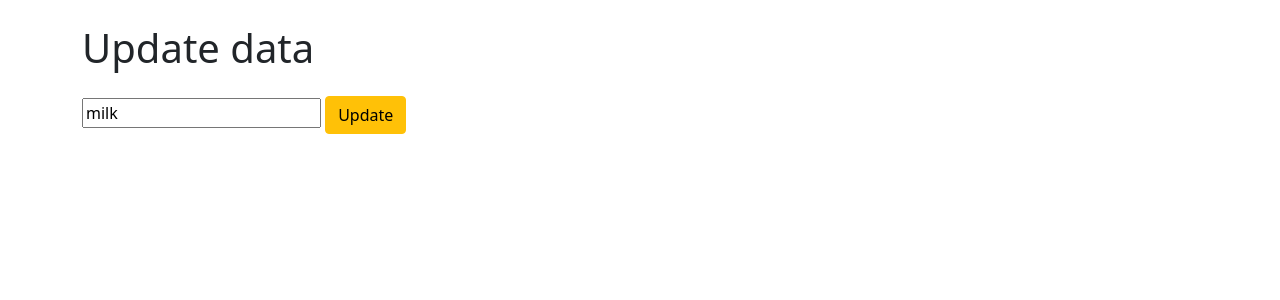
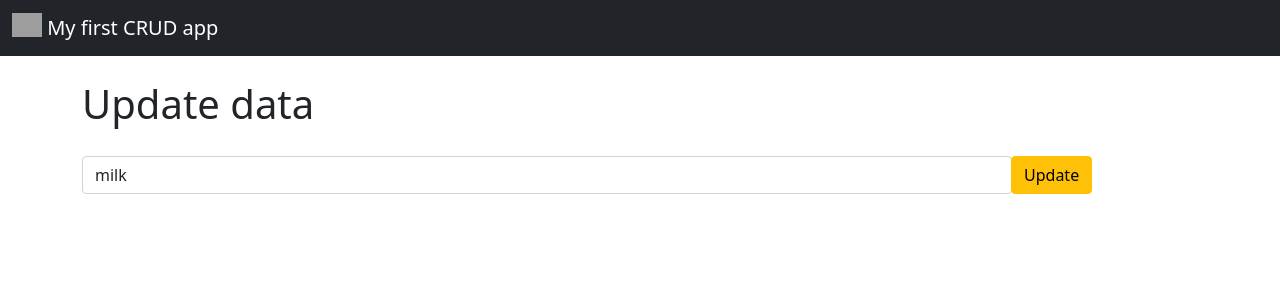
Before and after one commit to 100ballovby/CRUD_app_9A, a Flask app: page /update/1 in a window 1280 px wide. Shown: the top 300 px of the page. Run offline with Flask 2, Linux system fonts and the light colour scheme; data comes from the database, SQL or seed files in the repository; both versions use the stored data as it was after the commit; grey boxes are pictures that could not be loaded.

Commit message:
Finishing CRUD app🐞

```diff
--- a/templates/base.html
+++ b/templates/base.html
@@ -17,6 +17,16 @@
 </head>
 <body>
 
+<!-- Image and text -->
+<nav class="navbar navbar-dark bg-dark">
+  <div class="container-fluid">
+    <a class="navbar-brand" href="{{ url_for('index') }}">
+      <img src="/docs/5.0/assets/brand/bootstrap-logo.svg" alt="" width="30" height="24" class="d-inline-block align-top">
+      My first CRUD app
+    </a>
+  </div>
+</nav>
+
 {% block content %}
 {% endblock %}
 
--- a/templates/index.html
+++ b/templates/index.html
@@ -1,9 +1,11 @@
 {% extends 'base.html' %}
 
 {% block content %}
-    <h1>Index</h1>
-    <p>I'm providing the content block in base.html</p>
     <div class="container">
+
+        <h1>Index</h1>
+        <p>I'm providing the content block in base.html</p>
+
 
         {% if items|length < 1 %}
             <p>There is nothing to show! Please, add an item!</p>
--- a/templates/snippets/form.html
+++ b/templates/snippets/form.html
@@ -1,7 +1,6 @@
 <form action="/" method="POST">
-    <div class="form-row">
+    <div class="input-group">
         <div class="col-sm-10 my-1">
-            <label for="newStuff" class="sr-only">New stuff:</label> <!-- подпись к полю -->
             <input type="text" name="name" id="newStuff" class="form-control" placeholder="Enter new stuff"> <!-- само поле для ввода -->
         </div>
         <div class="col-sm-2 my-1">
--- a/templates/snippets/update_form.html
+++ b/templates/snippets/update_form.html
@@ -3,10 +3,14 @@
     <h1 class="my-4">Update data</h1>
 
     <form action="/update/{{ grocery.id }}" method="POST">
-
-        <input type="text" name="name" id="newStuff" value="{{ grocery.name }}"> <!-- само поле для ввода -->
-        <button type="submit" class="btn btn-warning">Update</button>
-
+        <div class="input-group">
+            <div class="col-sm-10 my-1">
+                <input type="text" name="name" class="form-control" value="{{ grocery.name }}"> <!-- само поле для ввода -->
+            </div>
+            <div class="col-sm-2 my-1">
+                <button type="submit" class="btn btn-warning btn-block">Update</button>
+            </div>
+        </div>
     </form>
 
 </div>
```
Also changed, not shown: test.db.
